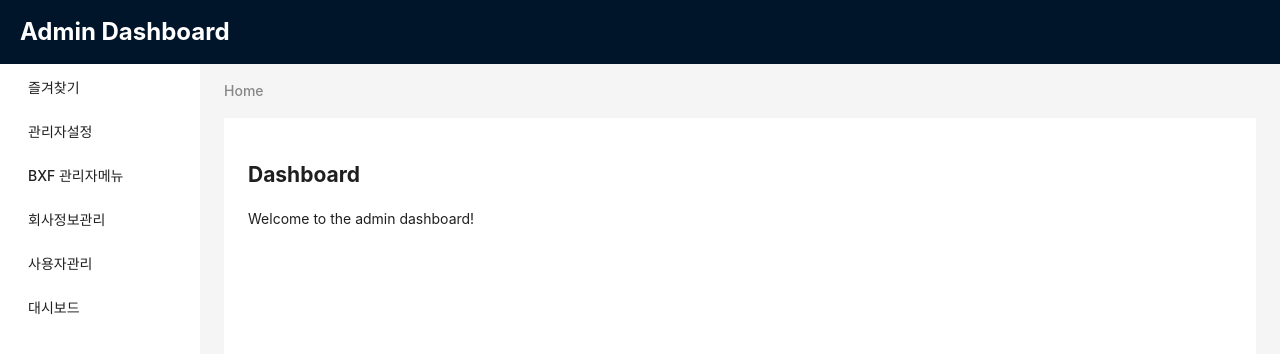
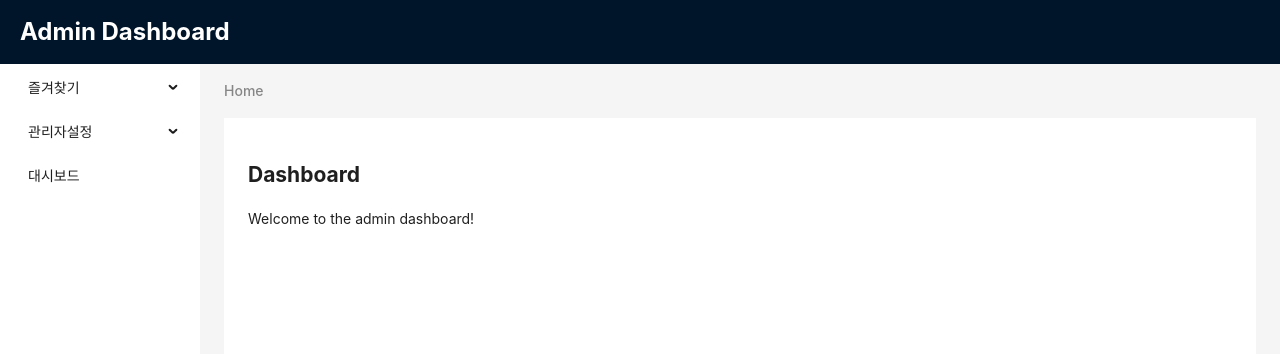
Before and after one commit to whdgur1054/my-admin, a React (Vite) app: page /main/dashboard in a window 1280 px wide. Both pictures are taken after a click on the button "Login". Shown: the top 354 px of the page. Built offline with nearby package versions, Linux system fonts and the light colour scheme.

Commit message:
트리구조 링크화

```diff
--- a/src/components/AppLayout.tsx
+++ b/src/components/AppLayout.tsx
@@ -8,7 +8,7 @@ import { MenuItem } from "../hooks/useMenu"
 
 const { Header, Sider, Content } = Layout
 
-const AppLayout: React.FC<{ menuItems: MenuItem[] }> = ({ menuItems }) => {
+const AppLayout: React.FC<{ menuItems: AntdMenu[] }> = ({ menuItems }) => {
   const location = useLocation()
   const navigate = useNavigate()
   useEffect(() => {
@@ -20,14 +20,14 @@ const AppLayout: React.FC<{ menuItems: MenuItem[] }> = ({ menuItems }) => {
   const selectedKey = useMemo(() => {
     return (
       menuItems.find((item) =>
-        location.pathname.startsWith("main/" + item.prgrId),
+        location.pathname.startsWith("main/" + item?.bwgmenu?.prgrId),
       )?.menuId || ""
     )
   }, [location.pathname, menuItems])
 
   const breadcrumbItems = useMemo(() => {
     const currentMenu = menuItems.find((item) =>
-      location.pathname.startsWith("main/" + item.prgrId),
+      location.pathname.startsWith("main/" + item?.bwgmenu?.prgrId),
     )
 
     return [
@@ -43,6 +43,22 @@ const AppLayout: React.FC<{ menuItems: MenuItem[] }> = ({ menuItems }) => {
         : null,
     ].filter(Boolean) // null 제거
   }, [location.pathname, menuItems])
+
+  const buildMenuItems = (nodes: MenuItem[]): ItemType[] => {
+    return nodes.map((item) => {
+      const IconComponent = Icons[item.bwgmenu.icon || ""]
+      return {
+        key: item.bwgmenu.menuId,
+        icon: IconComponent ? <IconComponent /> : undefined,
+        label: item.bwgmenu.prgrId ? (
+          <Link to={item.bwgmenu.prgrId}>{item.bwgmenu.menuNm}</Link>
+        ) : (
+          item.bwgmenu.menuNm
+        ),
+        children: item.children ? buildMenuItems(item.children) : undefined,
+      }
+    })
+  }
 
   return (
     <Layout style={{ minHeight: "100vh", width: "100vw" }}>
@@ -65,18 +81,21 @@ const AppLayout: React.FC<{ menuItems: MenuItem[] }> = ({ menuItems }) => {
             mode="inline"
             selectedKeys={[selectedKey]}
             style={{ height: "100%", borderRight: 0 }}
+            items={buildMenuItems(menuItems)}
           >
-            {menuItems.map((item) => {
-              const IconComponent = Icons[item.icon]
+            {/* {menuItems.map((item) => {
+              const IconComponent = Icons[item?.bwgmenu?.icon]
               return (
                 <Menu.Item
-                  key={item.menuId}
+                  key={item?.bwgmenu?.menuId}
                   icon={IconComponent ? <IconComponent /> : null}
                 >
-                  <Link to={item.prgrId}>{item.menuNm}</Link>
+                  <Link to={item?.bwgmenu?.prgrId}>
+                    {item?.bwgmenu?.menuNm}
+                  </Link>
                 </Menu.Item>
               )
-            })}
+            })} */}
           </Menu>
         </Sider>
 
--- a/src/hooks/useMenu.ts
+++ b/src/hooks/useMenu.ts
@@ -127,22 +127,22 @@ export const useMenu = () => {
           {
             crprCd: "100",
             menuId: "CM010104",
-            menuPrntId: "CM0101",
+            menuPrntId: "-",
             menuNm: "대시보드",
             menuGbCd: "CM502P",
             menuNo: "0004",
             systId: undefined,
             prgrId: "Dashboard",
             prgrUrl: "/pages/Dashboard",
-            menuLvl: 3,
+            menuLvl: 1,
             rootMenu: "관리자설정",
           },
         ],
       }
-      // const menuList: AntdMenu[] = menuUtil().getAntdMenuList(res.data, "-")
-      // console.log("menuList", menuList)
-      setMenuItems(res.data)
-      // setMenuItems(menuList)
+      const menuList: AntdMenu[] = menuUtil().getAntdMenuList(res.data, "-")
+      console.log("menuList", menuList)
+      // setMenuItems(res.data)
+      setMenuItems(menuList)
     }
     fetchMenu()
   }, [])
--- a/src/routes/MainRoutes.tsx
+++ b/src/routes/MainRoutes.tsx
@@ -3,6 +3,7 @@ import React, { lazy, Suspense } from "react"
 import { Route, Routes, Navigate } from "react-router-dom"
 import AppLayout from "../components/AppLayout"
 import { useMenu } from "../hooks/useMenu"
+import { AntdMenu } from "../store/types"
 
 const Loading = () => <div>Loading page...</div>
 
@@ -24,20 +25,26 @@ function MainRoutes() {
   if (!menuItems.length) return <div>Loading...</div>
 
   console.log(pageModules)
-  return (
-    <Routes>
-      <Route path="/" element={<AppLayout menuItems={menuItems} />}>
-        <Route index element={<Navigate to="dashboard" replace />} />
-        {menuItems.map((item) => {
-          const LazyComponent = routeComponentMap[item.prgrId]
-          if (!LazyComponent) {
-            console.warn(`🚨 No component found for key: ${item.prgrId}`)
+
+  const renderRoutes = (menuItems: AntdMenu[]) => {
+    return menuItems.map((item) => {
+      const LazyComponent = routeComponentMap[item?.bwgmenu?.prgrId]
+
+      // children이 있는 경우 재귀적으로 처리
+      if (item.children && item.children.length > 0) {
+        return renderRoutes(item.children)
+      }
+
+      // prgrId가 없거나 라우트 모듈이 없으면 무시
+      if (!item?.bwgmenu?.prgrId || !LazyComponent) {
+        console.warn(`🚨 No component found for key: ${item?.bwgmenu?.prgrId}`)
         return null
       }
+
       return (
         <Route
-              key={item.prgrId}
-              path={item.prgrId}
+          key={item?.bwgmenu?.prgrId}
+          path={item?.bwgmenu?.prgrId}
           element={
             <Suspense fallback={<Loading />}>
               <LazyComponent />
@@ -45,7 +52,14 @@ function MainRoutes() {
           }
         />
       )
-        })}
+    })
+  }
+
+  return (
+    <Routes>
+      <Route path="/" element={<AppLayout menuItems={menuItems} />}>
+        <Route index element={<Navigate to="dashboard" replace />} />
+        {renderRoutes(menuItems)}
       </Route>
     </Routes>
   )
```
Lines whose indentation alone changed are shown as unchanged.
